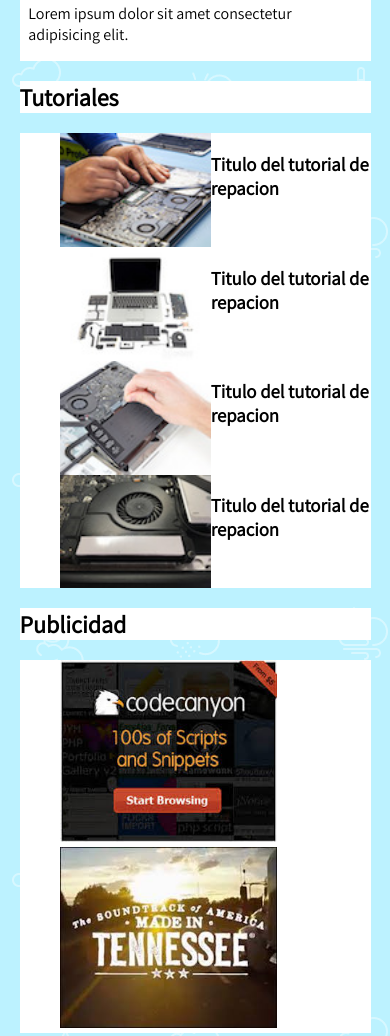
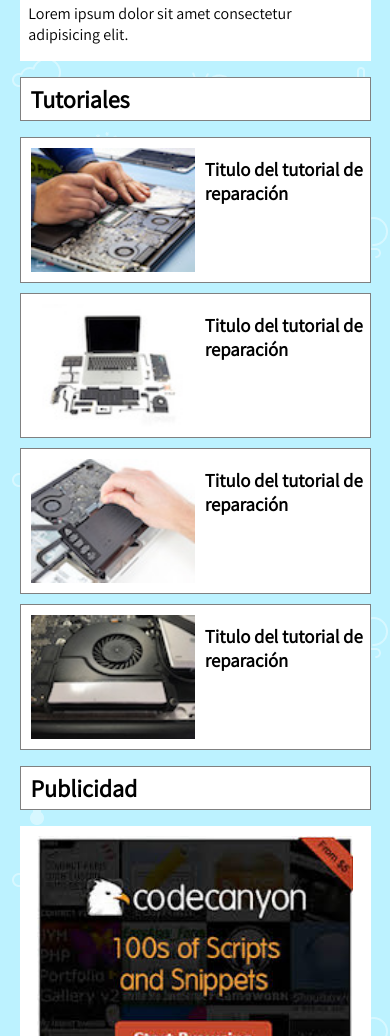
Before and after one commit to lucasfasanella00/craftsy, a plain HTML site: page views/home.html in a window 390 px wide. Shown: the part 1958-2994 px from the top of the page. Drawn offline with Linux system fonts and the light colour scheme.

Commit message:
estilos version mobile terminados

```diff
--- a/public/css/style.css
+++ b/public/css/style.css
@@ -35,11 +35,12 @@ p, h1{
     background-color: white;
 }
 
-.tutorials h1{
+.tittle{
     background-color: white;
+    border: solid 1px gray;
 }
 
-.list-tutorials{
+.list-tutorials li{
     background-color: white;
 }
 
@@ -47,11 +48,20 @@ p, h1{
     display: flex;
 }
 
-.adver h1{
-    background-color: white;
-}
 .list-adver{
     background-color: white;
+    padding: 0;
+}
+.list-adver li{
+    width: 100%;
+    height: 100%;
+    display: flex;
+    flex-direction: column;
+    align-items: center;
+}
+.list-adver img{
+    width: 90%;
+    margin: 10px 0px 10px 0px;
 }
 
 /* Phone */
@@ -109,4 +119,18 @@ p, h1{
     button{
         display: none;
     }
+    .list-tutorials{
+        padding: 0;
+    }
+    .list-tutorials li{
+        margin-bottom: 10px;
+        border: solid 0.5px gray;
+    }
+    .list-tutorials img{
+        margin: 10px;
+    }
+    .tittle h1{
+        padding: 5px 10px 5px 10px;
+        margin: 0;
+    }
 }
--- a/views/home.html
+++ b/views/home.html
@@ -73,30 +73,34 @@
         </div>
         <section>
             <div class="tutorials">
-                <h1>
-                    Tutoriales
-                </h1>
+                <div class="tittle">
+                    <h1>
+                        Tutoriales
+                    </h1>
+                </div>
                 <ul class="list-tutorials">
                     <li>
                         <img src="/images/aside-01.jpg" alt="">
-                        <h3>Titulo del tutorial de repacion</h3>
+                        <h3>Titulo del tutorial de reparación</h3>
                     </li>
                     <li>
                         <img src="/images/aside-02.jpg" alt="">
-                        <h3>Titulo del tutorial de repacion</h3>
+                        <h3>Titulo del tutorial de reparación</h3>
                     </li>
                     <li>
                         <img src="/images/aside-03.jpg" alt="">
-                        <h3>Titulo del tutorial de repacion</h3>
+                        <h3>Titulo del tutorial de reparación</h3>
                     </li>
                     <li>
                         <img src="/images/aside-04.jpg" alt="">
-                        <h3>Titulo del tutorial de repacion</h3>
+                        <h3>Titulo del tutorial de reparación</h3>
                     </li>
                 </ul>
             </div>
             <div class="adver">
-                <h1>Publicidad</h1>
+                <div class="tittle">
+                    <h1>Publicidad</h1>
+                </div>
                 <ul class="list-adver">
                     <li>
                         <img src="/images/ad-01.jpg" alt="">
```
